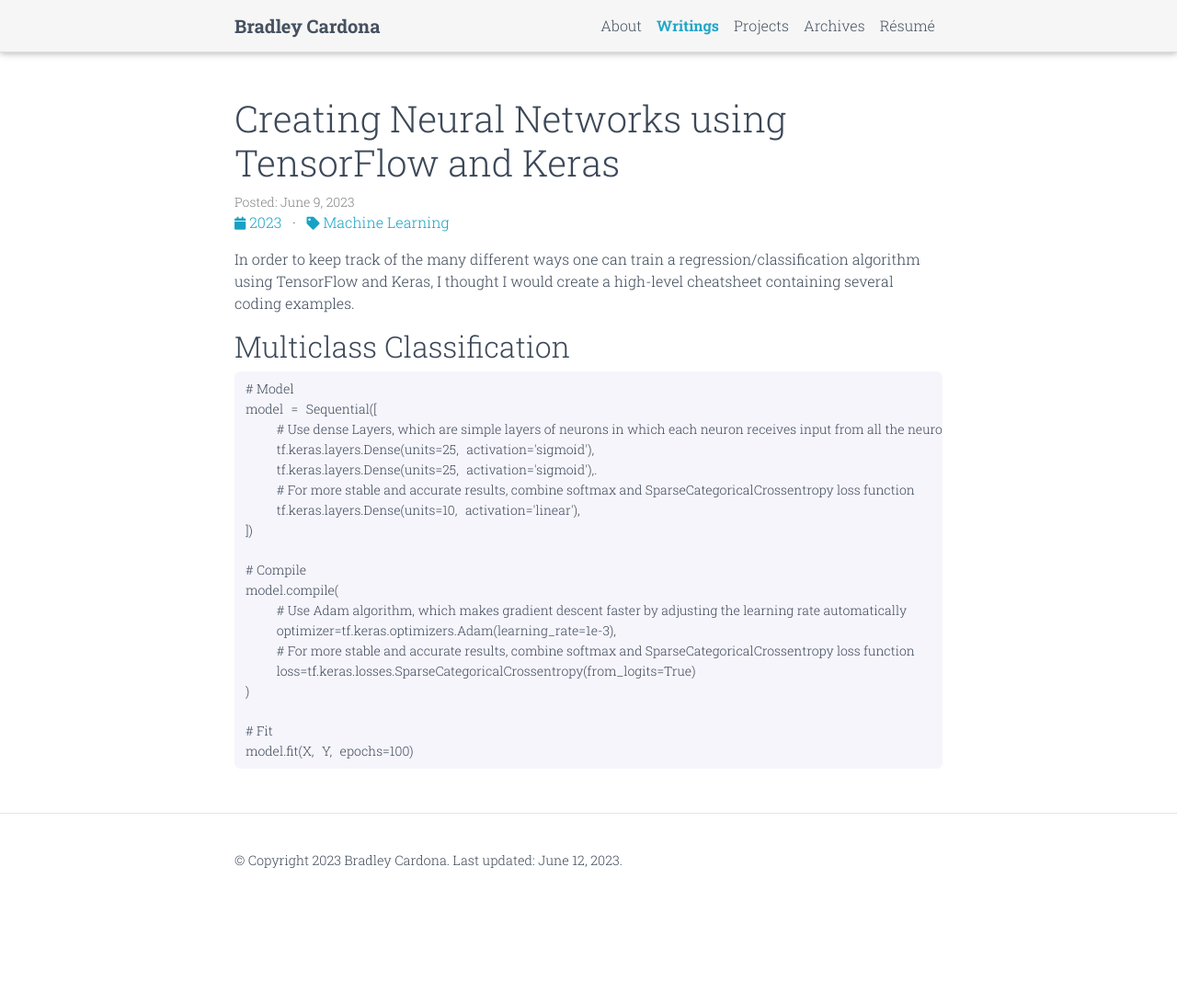
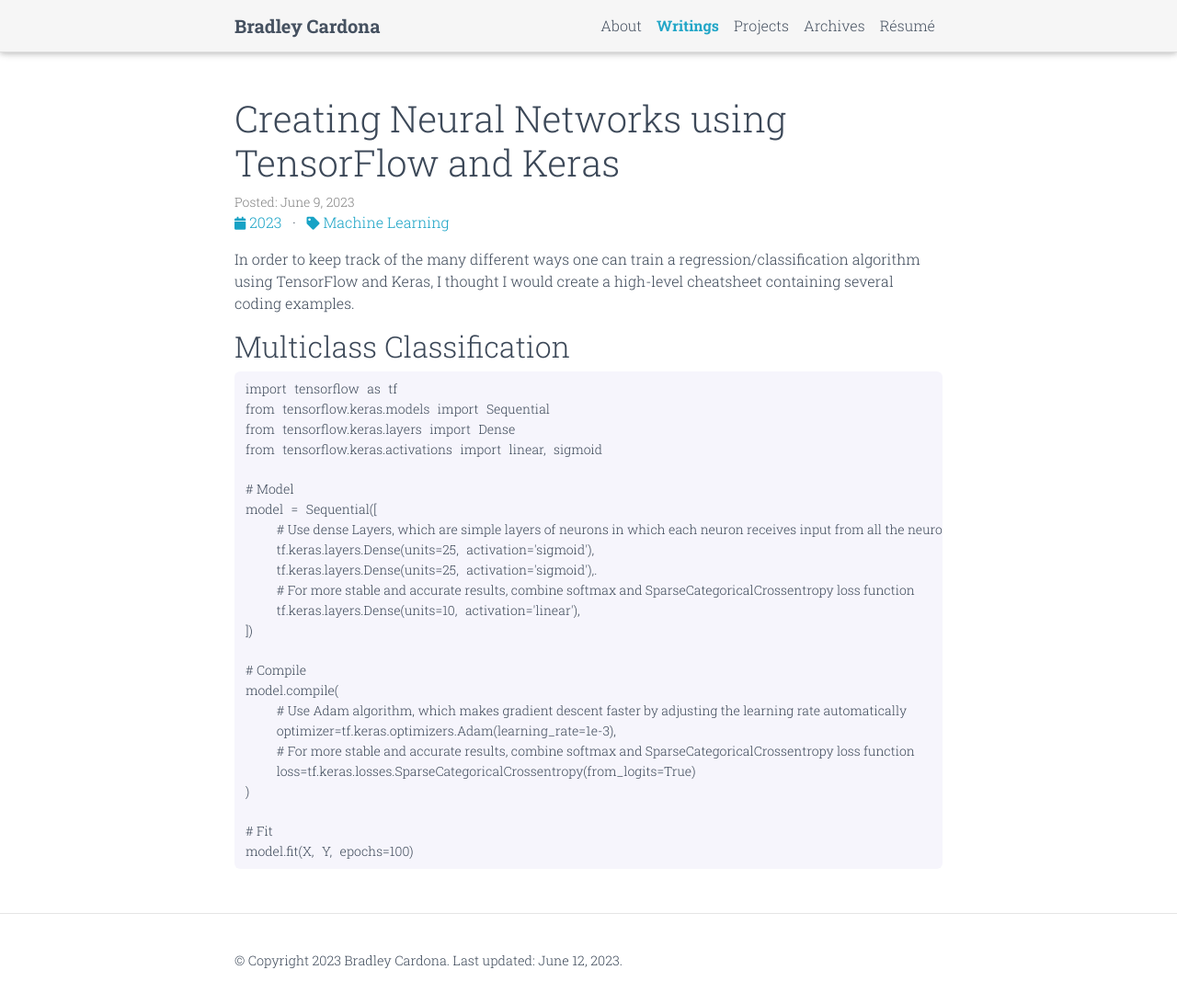
Before and after one commit to BMCARDONA/bmcardona.github.io, a Jekyll site: the page built from _posts/2023-06-12-neural-network-structure.md, in a window 1280 px wide and 1096 px high. Shown: the top 1092 px of the window at 92% size. Built offline with Jekyll 4.4.1, drawn with Linux system fonts in a browser that asks for light colours; comment, search, counter and statistics services are not loaded; a style sheet for code colours, icons or effects is not loaded.

Commit message:
add dependencies

````diff
--- a/_posts/2023-06-12-neural-network-structure.md
+++ b/_posts/2023-06-12-neural-network-structure.md
@@ -13,6 +13,11 @@
 ## Multiclass Classification
 
 ```python
+import tensorflow as tf
+from tensorflow.keras.models import Sequential
+from tensorflow.keras.layers import Dense
+from tensorflow.keras.activations import linear, sigmoid
+
 # Model
 model = Sequential([
     # Use dense Layers, which are simple layers of neurons in which each neuron receives input from all the neurons of the previous layer.
````
